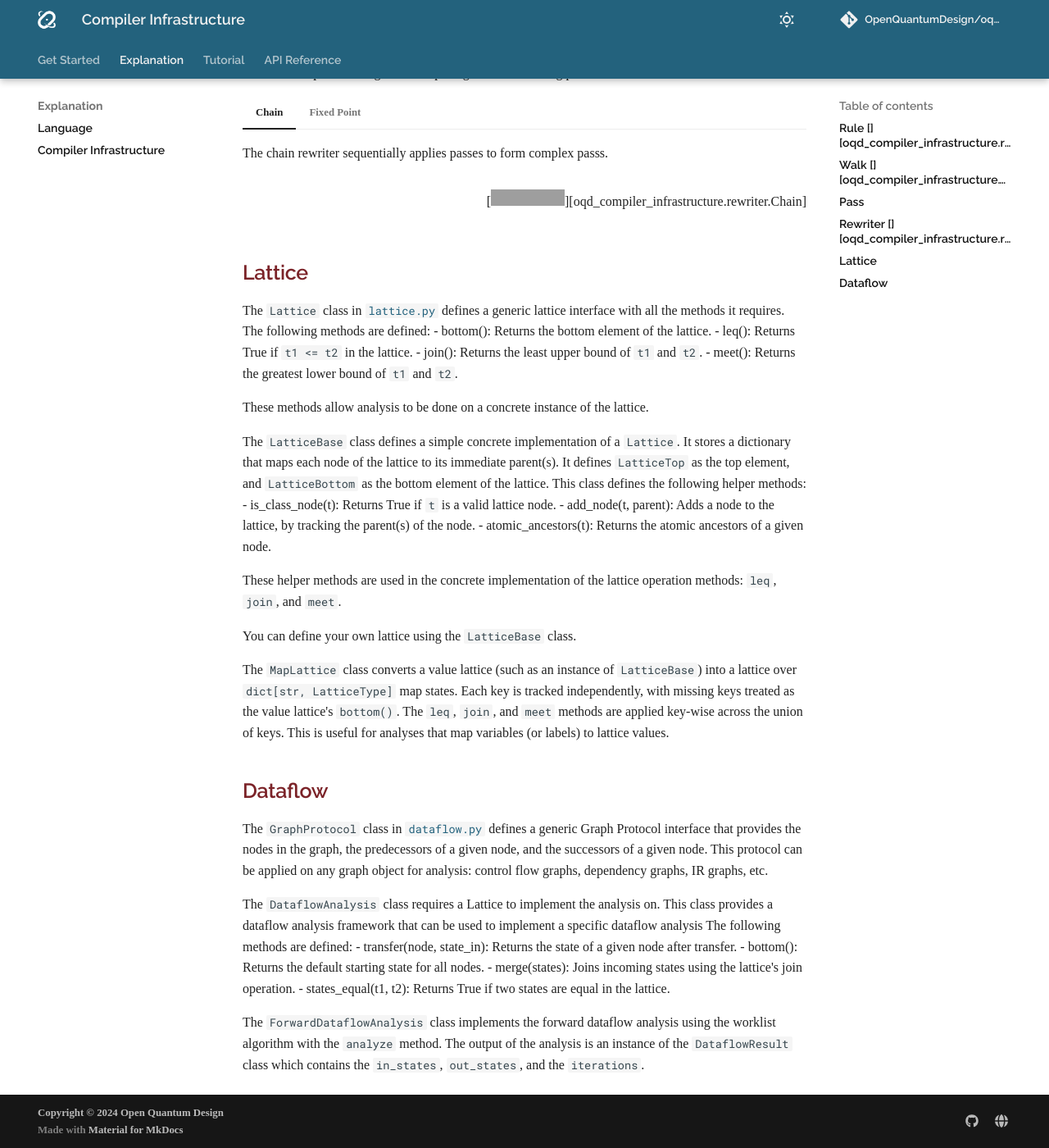
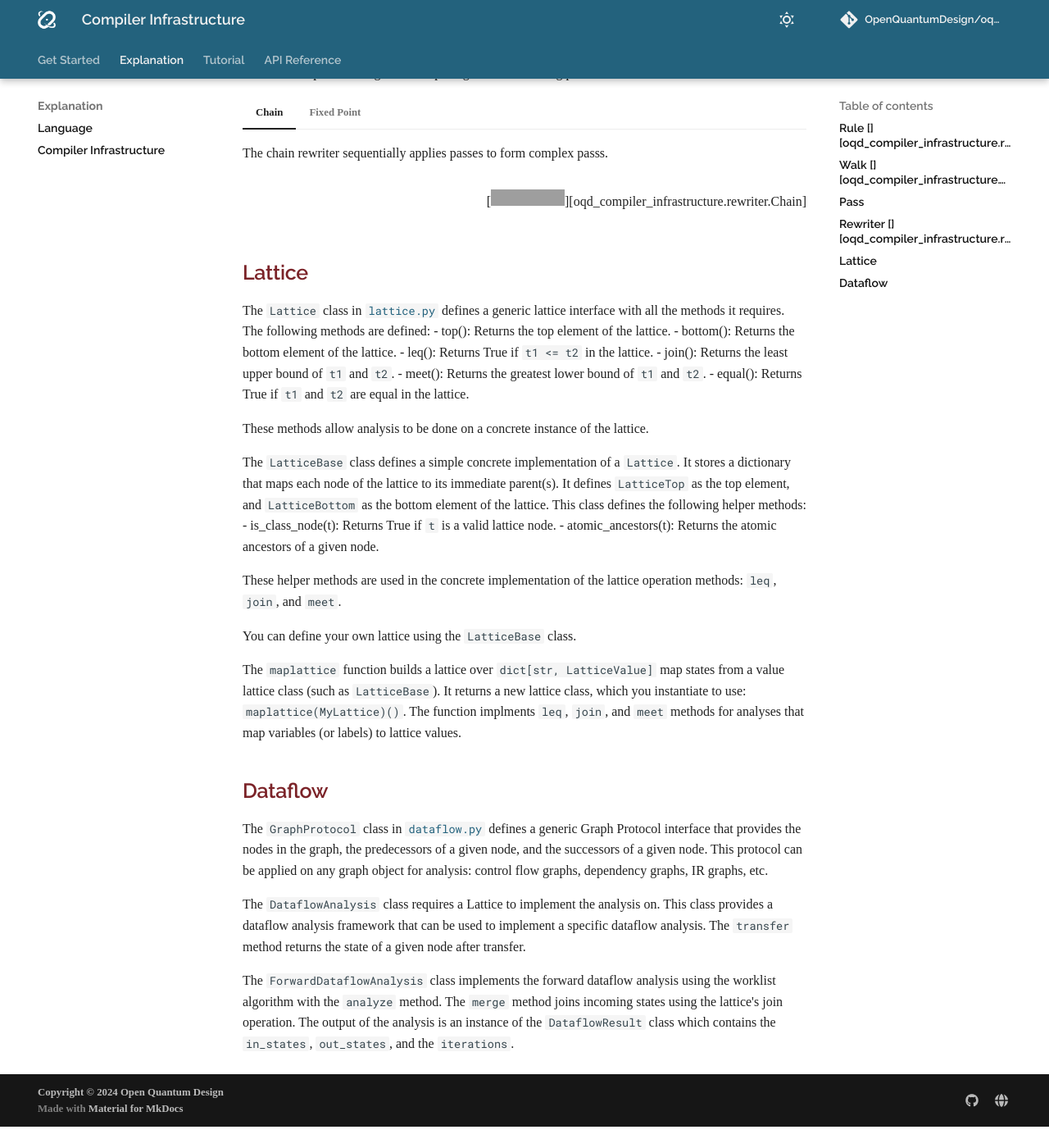
Before and after one commit to OpenQuantumDesign/oqd-compiler-infrastructure, an MkDocs documentation site: the page built from docs/explanation/infrastructure.md, in a window 1280 px wide and 1400 px high, scrolled down 1710 px. Shown: the whole window at 82% size. Built offline with MkDocs 1.6.1 and Material for MkDocs 9.7.7, drawn with Linux system fonts in a browser that asks for light colours; some web fonts are replaced; comment, search, counter and statistics services are not loaded; after the commit the page ends 3084 px from its top, so only the background shows below that; grey boxes are pictures that could not be loaded.

Commit message:
clean: Update docs

```diff
--- a/docs/explanation/infrastructure.md
+++ b/docs/explanation/infrastructure.md
@@ -207,32 +207,29 @@ The fixed point rewriter transforms a pass by iteratively applying the pass till
 ## Lattice
 
 The `Lattice` class in [`lattice.py`](../../src/oqd_compiler_infrastructure/lattice.py) defines a generic lattice interface with all the methods it requires. The following methods are defined:
+- top(): Returns the top element of the lattice.
 - bottom(): Returns the bottom element of the lattice.
 - leq(): Returns True if `t1 <= t2` in the lattice.
 - join(): Returns the least upper bound of `t1` and `t2`.
 - meet(): Returns the greatest lower bound of `t1` and `t2`.
+- equal(): Returns True if `t1` and `t2` are equal in the lattice.
 
 These methods allow analysis to be done on a concrete instance of the lattice.
 
 The `LatticeBase` class defines a simple concrete implementation of a `Lattice`. It stores a dictionary that maps each node of the lattice to its immediate parent(s). It defines `LatticeTop` as the top element, and `LatticeBottom` as the bottom element of the lattice. This class defines the following helper methods:
 - is_class_node(t): Returns True if `t` is a valid lattice node.
-- add_node(t, parent): Adds a node to the lattice, by tracking the parent(s) of the node.
 - atomic_ancestors(t): Returns the atomic ancestors of a given node.
 
 These helper methods are used in the concrete implementation of the lattice operation methods: `leq`, `join`, and `meet`.
 
 You can define your own lattice using the `LatticeBase` class.
 
-The `MapLattice` class converts a value lattice (such as an instance of `LatticeBase`) into a lattice over `dict[str, LatticeType]` map states. Each key is tracked independently, with missing keys treated as the value lattice's `bottom()`. The `leq`, `join`, and `meet` methods are applied key-wise across the union of keys. This is useful for analyses that map variables (or labels) to lattice values.
+The `maplattice` function builds a lattice over `dict[str, LatticeValue]` map states from a value lattice class (such as `LatticeBase`). It returns a new lattice class, which you instantiate to use: `maplattice(MyLattice)()`. The function implments `leq`, `join`, and `meet` methods for analyses that map variables (or labels) to lattice values.
 
 ## Dataflow
 
 The `GraphProtocol` class in [`dataflow.py`](../../src/oqd_compiler_infrastructure/dataflow.py) defines a generic Graph Protocol interface that provides the nodes in the graph, the predecessors of a given node, and the successors of a given node. This protocol can be applied on any graph object for analysis: control flow graphs, dependency graphs, IR graphs, etc.
 
-The `DataflowAnalysis` class requires a Lattice to implement the analysis on. This class provides a dataflow analysis framework that can be used to implement a specific dataflow analysis The following methods are defined:
-- transfer(node, state_in): Returns the state of a given node after transfer.
-- bottom(): Returns the default starting state for all nodes.
-- merge(states): Joins incoming states using the lattice's join operation.
-- states_equal(t1, t2): Returns True if two states are equal in the lattice.
+The `DataflowAnalysis` class requires a Lattice to implement the analysis on. This class provides a dataflow analysis framework that can be used to implement a specific dataflow analysis. The `transfer` method returns the state of a given node after transfer.
 
-The `ForwardDataflowAnalysis` class implements the forward dataflow analysis using the worklist algorithm with the `analyze` method. The output of the analysis is an instance of the `DataflowResult` class which contains the `in_states`, `out_states`, and the `iterations`.
+The `ForwardDataflowAnalysis` class implements the forward dataflow analysis using the worklist algorithm with the `analyze` method. The `merge` method joins incoming states using the lattice's join operation. The output of the analysis is an instance of the `DataflowResult` class which contains the `in_states`, `out_states`, and the `iterations`.
```
